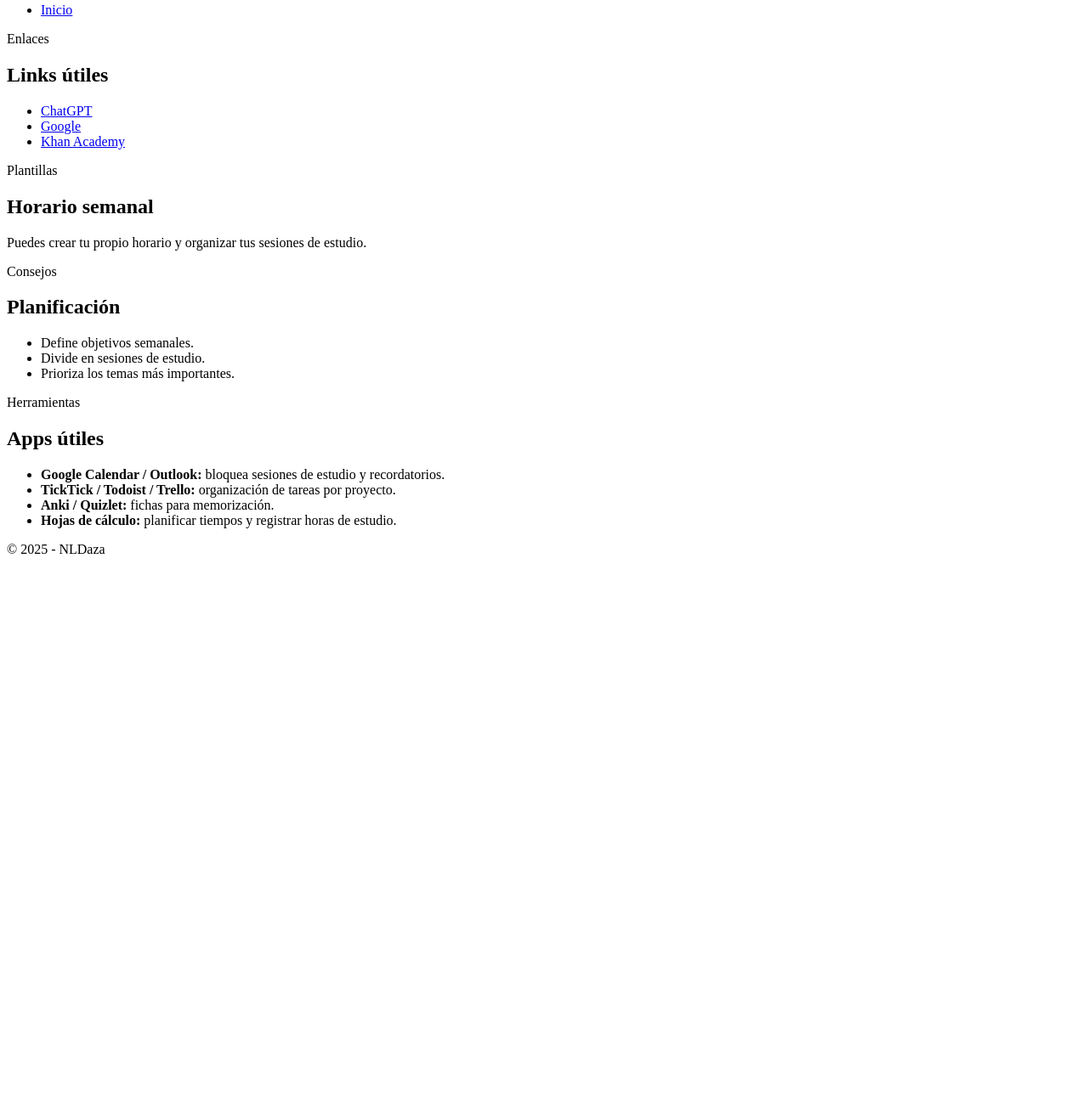
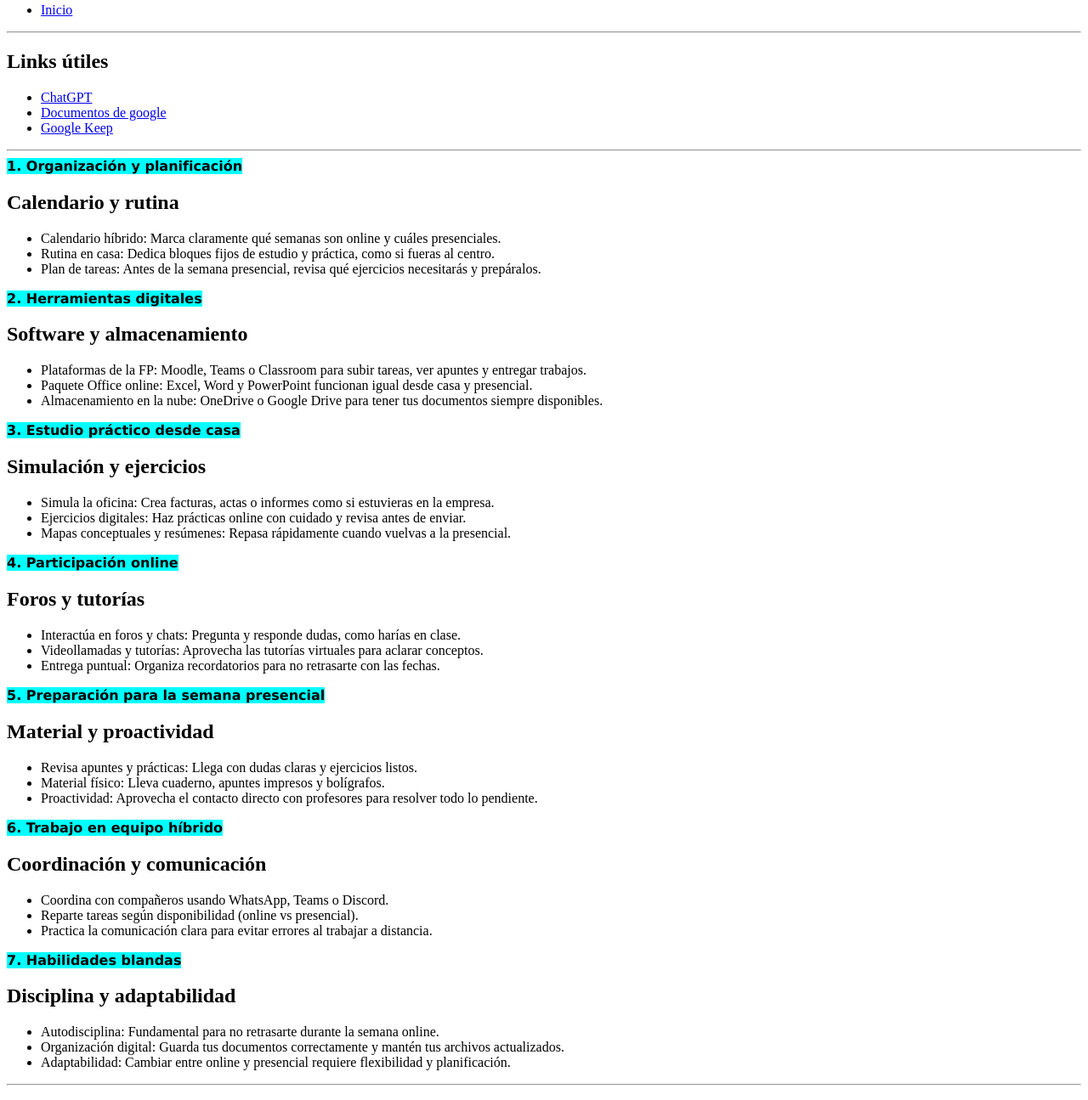
Before and after one commit to NLDaza/WhatshouldIdo, a plain HTML site: page recursos.html in a window 1280 px wide. Shown: the part 77-1372 px from the top of the page at 85% size. Before the commit the page ends 800 px from the top, so only its background shows below. Drawn offline with Linux system fonts and the light colour scheme.

Commit message:
Modificacion de archivos

```diff
--- a/recursos.html
+++ b/recursos.html
@@ -8,7 +8,6 @@
   <script src="script.js" defer></script>
 </head>
 <body>
-
   <!-- Header compacto para subpáginas -->
   <header class="subpage-header">
     <h1>Recursos</h1>
@@ -18,48 +17,96 @@
       </ul>
     </nav>
   </header>
-
+<hr>
   <!-- Main con secciones tipo card -->
   <main>
     <!-- Sección Enlaces -->
     <section class="card">
       <div class="section-title">
-        <span class="tag">Enlaces</span>
+        <!--<span class="tag">Enlaces</span>-->
         <h2>Links útiles</h2>
       </div>
       <ul>
-        <li><a href="https://chat.openai.com" target="_blank">ChatGPT</a></li>
-        <li><a href="https://www.google.com" target="_blank">Google</a></li>
-        <li><a href="https://www.khanacademy.org" target="_blank">Khan Academy</a></li>
+        <li><a href="https://chat.openai.com" target="_blank" rel="noopener noreferrer" >ChatGPT</a></li>
+        <li><a href="https://docs.google.com/" target=" _blank" rel="noopener noreferrer" >Documentos de google</a></li>
+        <li><a href="https://keep.google.com/" target="_blank" rel="noopener noreferrer" >Google Keep</a></li>
+
       </ul>
     </section>
-
-    <!-- Sección Plantillas -->
-    <section class="card">
-      <div class="section-title">
-        <span class="tag">Plantillas</span>
-        <h2>Horario semanal</h2>
-      </div>
-      <p>Puedes crear tu propio horario y organizar tus sesiones de estudio.</p>
-    </section>
+    <hr>
 
     <!-- Sección Consejos -->
     <section class="card">
       <div class="section-title">
-        <span class="tag">Consejos</span>
-        <h2>Planificación</h2>
+        <span class="tag">1. Organización y planificación</span>
+        <h2>Calendario y rutina</h2>
       </div>
       <ul>
-        <li>Define objetivos semanales.</li>
-        <li>Divide en sesiones de estudio.</li>
-        <li>Prioriza los temas más importantes.</li>
+        <li>Calendario híbrido: Marca claramente qué semanas son online y cuáles presenciales.</li>
+        <li>Rutina en casa: Dedica bloques fijos de estudio y práctica, como si fueras al centro.</li>
+        <li>Plan de tareas: Antes de la semana presencial, revisa qué ejercicios necesitarás y prepáralos.</li>
+      </ul>
+      <div class="section-title">
+        <span class="tag">2. Herramientas digitales</span>
+        <h2>Software y almacenamiento</h2>
+      </div>
+      <ul>
+        <li>Plataformas de la FP: Moodle, Teams o Classroom para subir tareas, ver apuntes y entregar trabajos.</li>
+        <li>Paquete Office online: Excel, Word y PowerPoint funcionan igual desde casa y presencial.</li>
+        <li>Almacenamiento en la nube: OneDrive o Google Drive para tener tus documentos siempre disponibles.</li>
+      </ul>
+      <div class="section-title">
+        <span class="tag">3. Estudio práctico desde casa</span>
+        <h2>Simulación y ejercicios</h2>
+      </div>
+      <ul>
+        <li>Simula la oficina: Crea facturas, actas o informes como si estuvieras en la empresa.</li>
+        <li>Ejercicios digitales: Haz prácticas online con cuidado y revisa antes de enviar.</li>
+        <li>Mapas conceptuales y resúmenes: Repasa rápidamente cuando vuelvas a la presencial.</li>
+      </ul>
+      <div class="section-title">
+        <span class="tag">4. Participación online</span>
+        <h2>Foros y tutorías</h2>
+      </div>
+      <ul>
+        <li>Interactúa en foros y chats: Pregunta y responde dudas, como harías en clase.</li>
+        <li>Videollamadas y tutorías: Aprovecha las tutorías virtuales para aclarar conceptos.</li>
+        <li>Entrega puntual: Organiza recordatorios para no retrasarte con las fechas.</li>
+      </ul>
+      <div class="section-title">
+        <span class="tag">5. Preparación para la semana presencial</span>
+        <h2>Material y proactividad</h2>
+      </div>
+      <ul>
+        <li>Revisa apuntes y prácticas: Llega con dudas claras y ejercicios listos.</li>
+        <li>Material físico: Lleva cuaderno, apuntes impresos y bolígrafos.</li>
+        <li>Proactividad: Aprovecha el contacto directo con profesores para resolver todo lo pendiente.</li>
+      </ul>
+      <div class="section-title">
+        <span class="tag">6. Trabajo en equipo híbrido</span>
+        <h2>Coordinación y comunicación</h2>
+      </div>
+      <ul>
+        <li>Coordina con compañeros usando WhatsApp, Teams o Discord.</li>
+        <li>Reparte tareas según disponibilidad (online vs presencial).</li>
+        <li>Practica la comunicación clara para evitar errores al trabajar a distancia.</li>
+      </ul>
+      <div class="section-title">
+        <span class="tag">7. Habilidades blandas</span>
+        <h2>Disciplina y adaptabilidad</h2>
+      </div>
+      <ul>
+        <li>Autodisciplina: Fundamental para no retrasarte durante la semana online.</li>
+        <li>Organización digital: Guarda tus documentos correctamente y mantén tus archivos actualizados.</li>
+        <li>Adaptabilidad: Cambiar entre online y presencial requiere flexibilidad y planificación.</li>
       </ul>
     </section>
+    <hr>
 
     <!-- Sección Herramientas -->
     <section class="card">
       <div class="section-title">
-        <span class="tag">Herramientas</span>
+        <!--<span class="tag">Herramientas</span>-->
         <h2>Apps útiles</h2>
       </div>
       <ul>
--- a/style.css
+++ b/style.css
@@ -0,0 +1,9 @@
+span.tag
+{
+    font-family: 'Lucida Sans', 'Lucida Sans Regular', 'Lucida Grande', 'Lucida Sans Unicode', Geneva, Verdana, sans-serif;
+    font-size: medium;
+    text-align: center;
+    font-weight: bold;
+    background-color: aqua;
+
+}
```
Also changed, not shown: home.html (+7 -5 lines), img/puppies.jpg (added).
